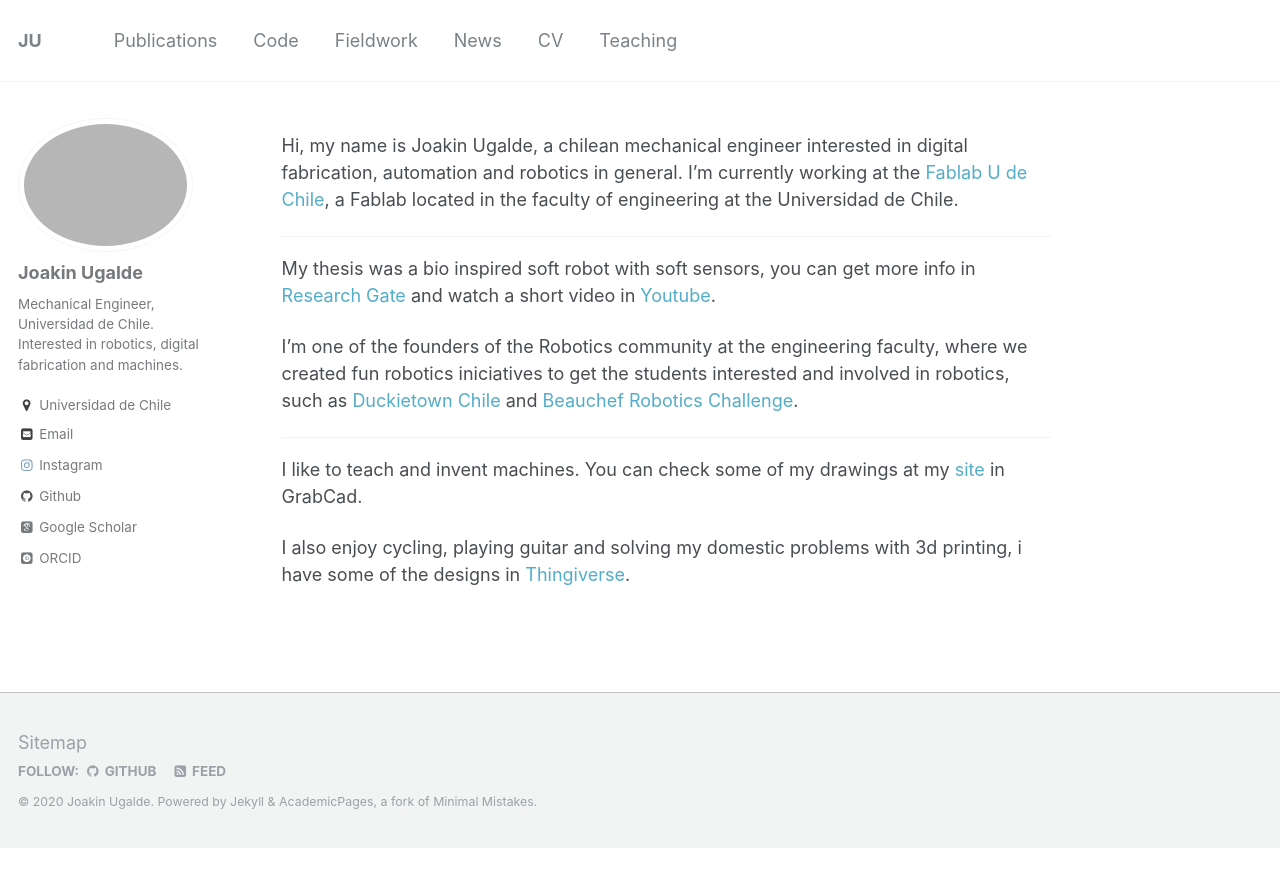
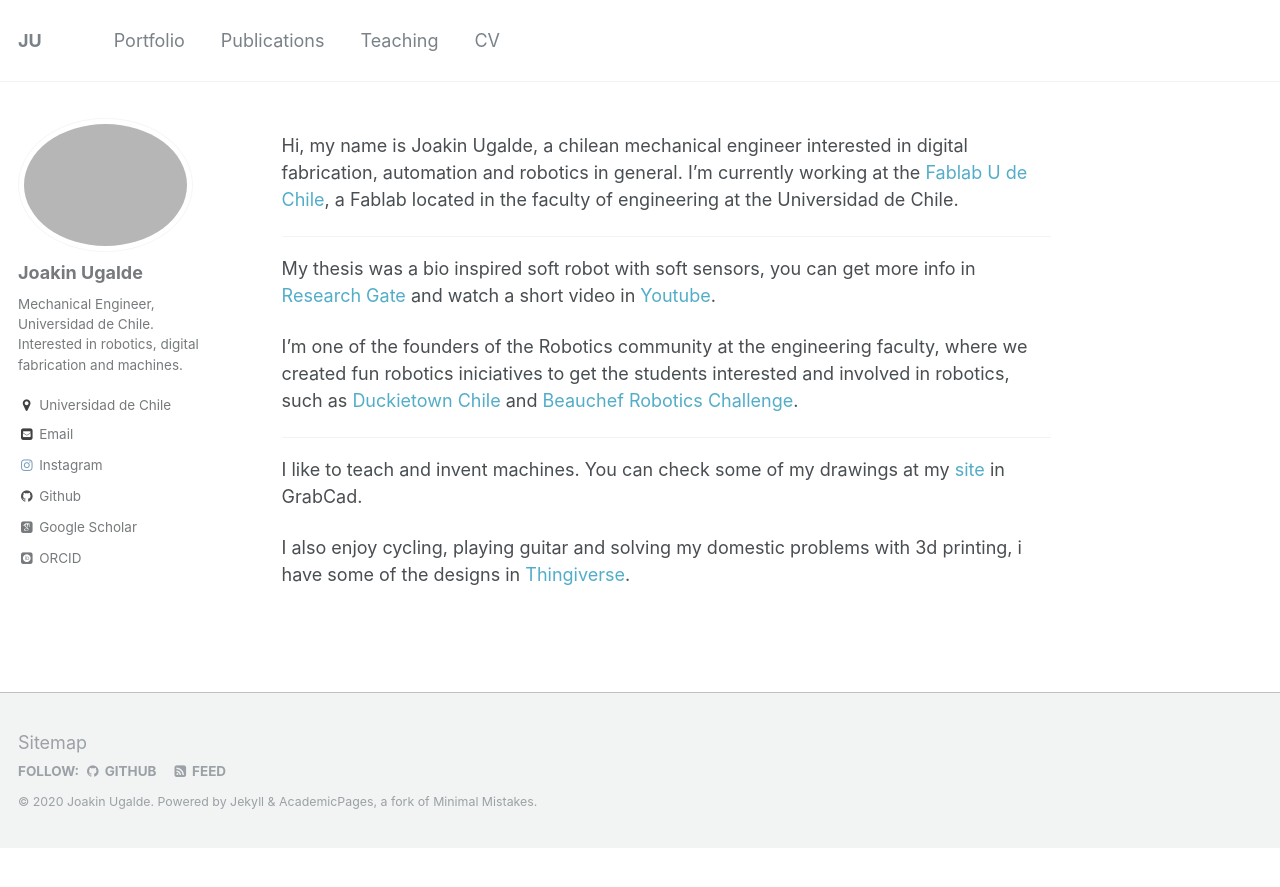
Before and after one commit to jkugalde/jkugalde.github.io, a Jekyll site: the page built from _pages/about.md, in a window 1280 px wide. Shown: the top 887 px of the page. Built offline with Jekyll 4.4.1, drawn with Linux system fonts in a browser that asks for light colours; some web fonts are replaced.

Commit message:
Initial commit

```diff
--- a/_data/navigation.yml
+++ b/_data/navigation.yml
@@ -1,19 +1,14 @@
 # main links links
 main:
+
+  - title: "Portfolio"
+    url: /portfolio/
+
   - title: "Publications"
     url: /publications/
 
-  - title: "Code"
-    url: https://github.com/brenhinkeller
-
-  - title: "Fieldwork"
-    url: /fieldwork/
-
-  - title: "News"
-    url: /year-archive/
+  - title: "Teaching"
+    url: /teaching/
 
   - title: "CV"
     url: /cv/
-
-  - title: "Teaching"
-    url: /teaching/
```
